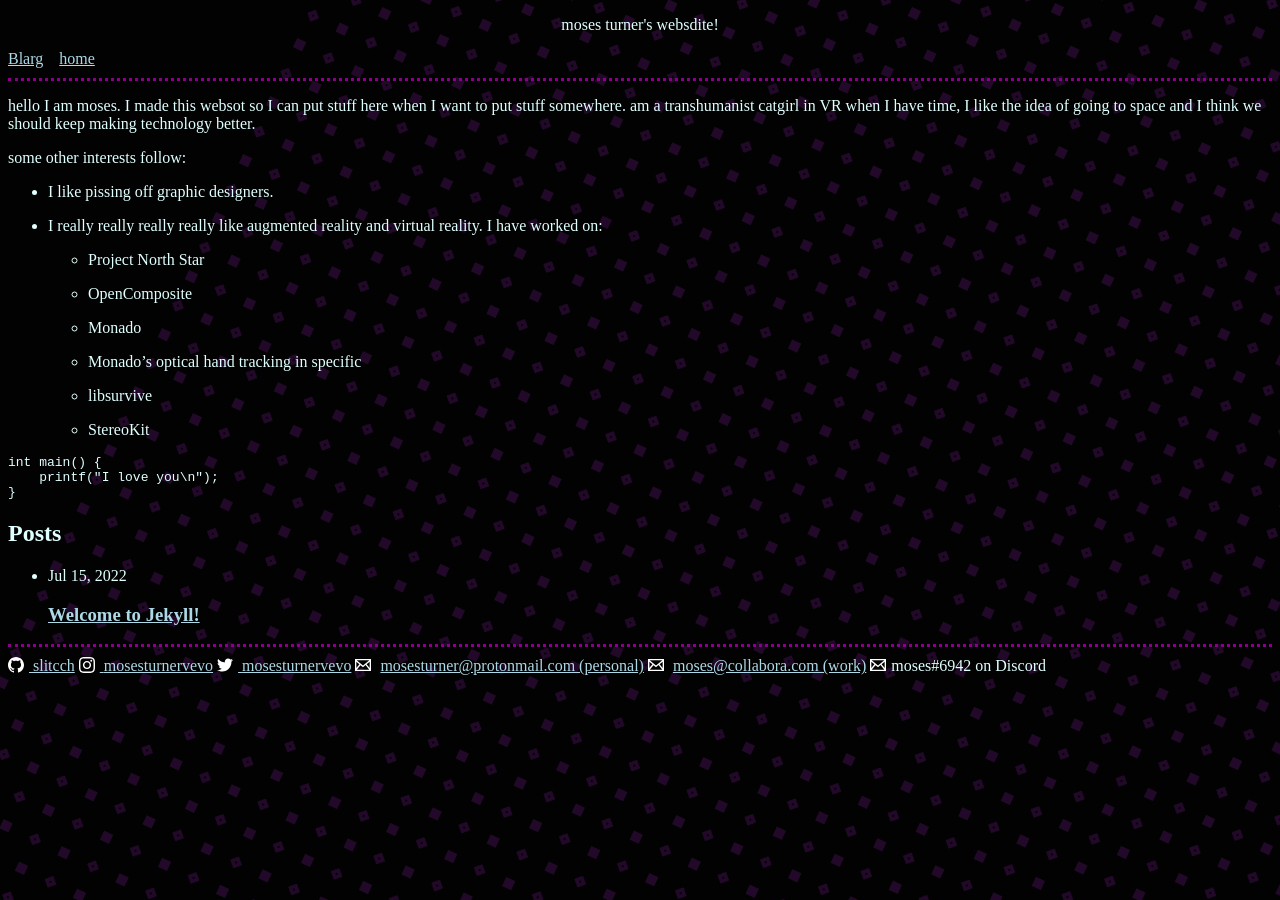
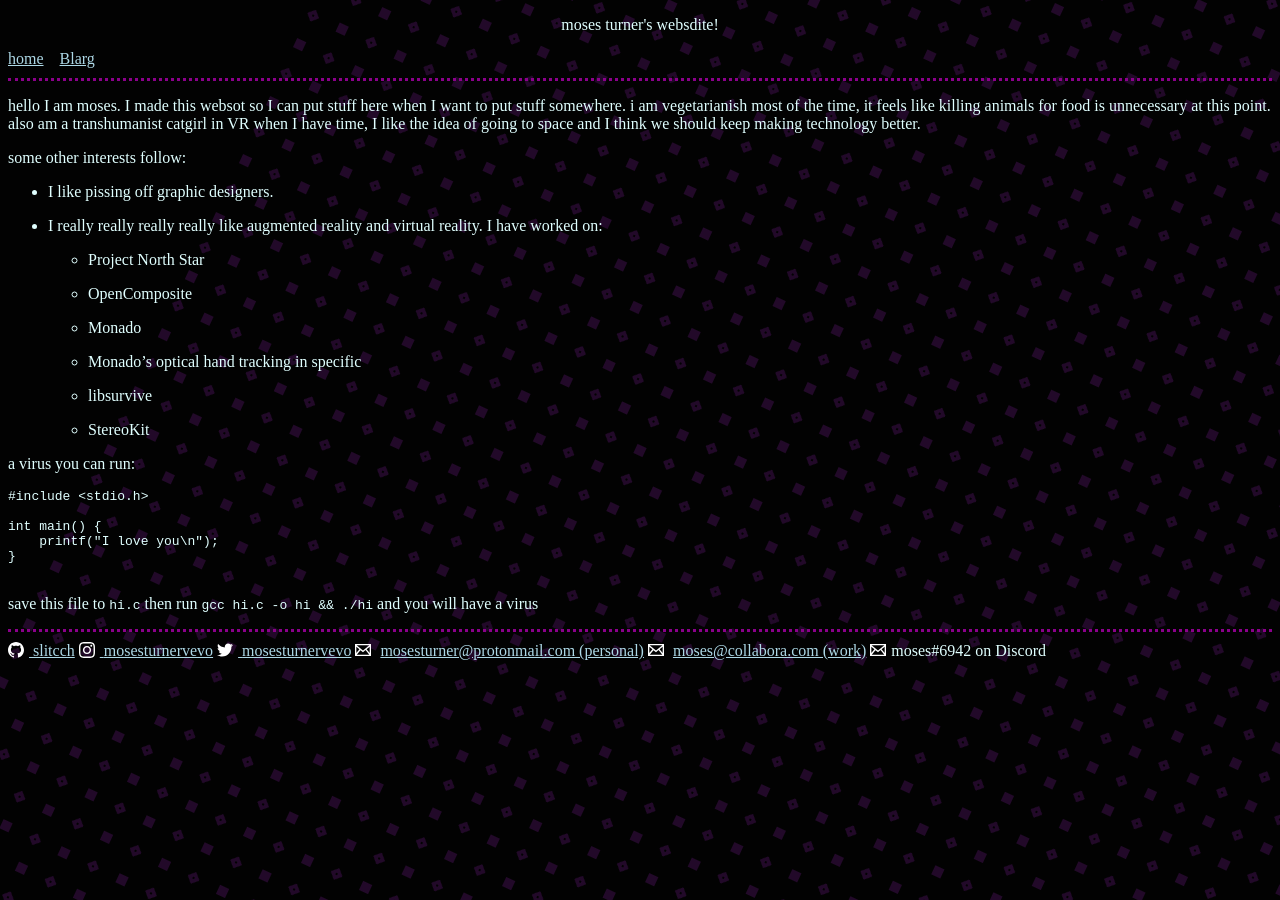
Before and after one commit to slitcch/slitcch.github.io, a Jekyll site: the page built from index.markdown, in a window 1280 px wide. Built offline with Jekyll 4.4.1, drawn with Linux system fonts in a browser that asks for light colours.

Commit message:
more stuff

````diff
--- a/_config.yml
+++ b/_config.yml
@@ -6,3 +6,8 @@ title: "Moses blog" # the name of your site, e.g. ACME Corp.
 twitter_username: mosesturnervevo
 github_username: slitcch
 instagram_username: mosesturnervevo
+
+content:
+  ordered_header_pages:
+    - index.markdown
+    - blog.markdown
--- a/_includes/header.html
+++ b/_includes/header.html
@@ -1,8 +1,10 @@
 <header class="site-header" role="banner">
 
   <div class="wrapper">
-    {%- assign default_paths = site.pages | map: "path" -%}
-    {%- assign page_paths = site.header_pages | default: default_paths -%}
+    {%- assign page_paths = site.content.ordered_header_pages -%}
+
+    <!-- {{site.content.ordered_header_pages | inspect}} -->
+
 
     <p class="moses_name">moses turner's websdite!</p>
 
--- a/_layouts/home.html
+++ b/_layouts/home.html
@@ -11,25 +11,7 @@ layout: default
 
         {{ content }}
 
-        {%- if site.posts.size > 0 -%}
-          <h2 class="post-list-heading">{{ page.list_title | default: "Posts" }}</h2>
-          <ul class="post-list">
-            {%- for post in site.posts -%}
-            <li>
-              {%- assign date_format = site.minima.date_format | default: "%b %-d, %Y" -%}
-              <span class="post-meta">{{ post.date | date: date_format }}</span>
-              <h3>
-                <a class="post-link" href="{{ post.url | relative_url }}">
-                  {{ post.title | escape }}
-                </a>
-              </h3>
-              {%- if site.show_excerpts -%}
-                {{ post.excerpt }}
-              {%- endif -%}
-            </li>
-            {%- endfor -%}
-          </ul>
-        {%- endif -%}
+
 
       </div>
 
--- /dev/null
+++ b/_layouts/post.html
@@ -0,0 +1,6 @@
+---
+layout: default
+---
+<div>
+    {{ content }}
+</div>
--- a/index.markdown
+++ b/index.markdown
@@ -6,7 +6,7 @@ layout: home
 title: home
 ---
 
-hello I am moses. I made this websot so I can put stuff here when I want to put stuff somewhere. am a transhumanist catgirl in VR when I have time, I like the idea of going to space and I think we should keep making technology better.
+hello I am moses. I made this websot so I can put stuff here when I want to put stuff somewhere. i am vegetarianish most of the time, it feels like killing animals for food is unnecessary at this point. also am a transhumanist catgirl in VR when I have time, I like the idea of going to space and I think we should keep making technology better.
 
 some other interests follow:
 
@@ -27,8 +27,13 @@ some other interests follow:
     * StereoKit
 
 
+a virus you can run:
 ```cpp
+#include <stdio.h>
+
 int main() {
     printf("I love you\n");
 }
+
 ```
+save this file to `hi.c` then run `gcc hi.c -o hi && ./hi` and you will have a virus
````
Also changed, not shown: _posts/2022-07-15-welcome-to-jekyll.markdown (deleted, +0 -29 lines), _posts/2022-07-16-got-opencomposite-working.markdown (added, +39 -0 lines), _includes/social_UNUSED.html (renamed from _includes/social.html).
